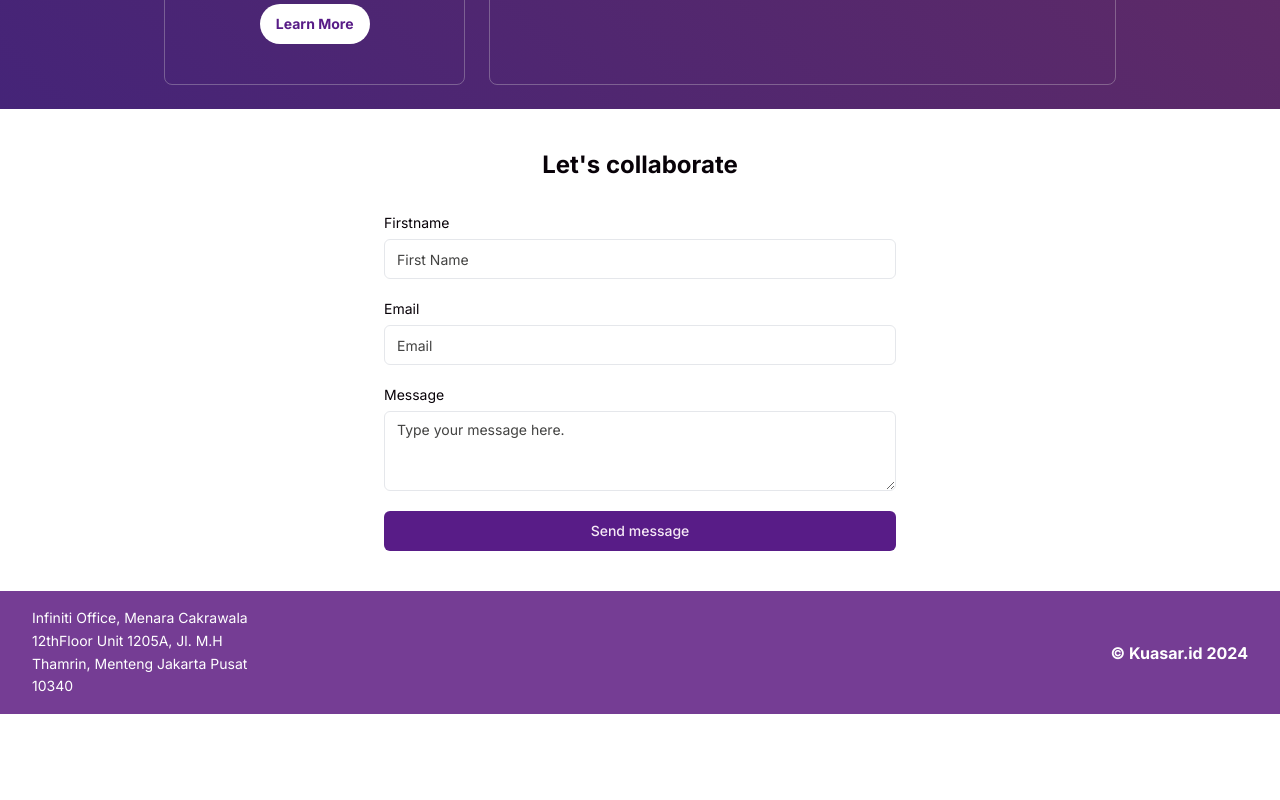
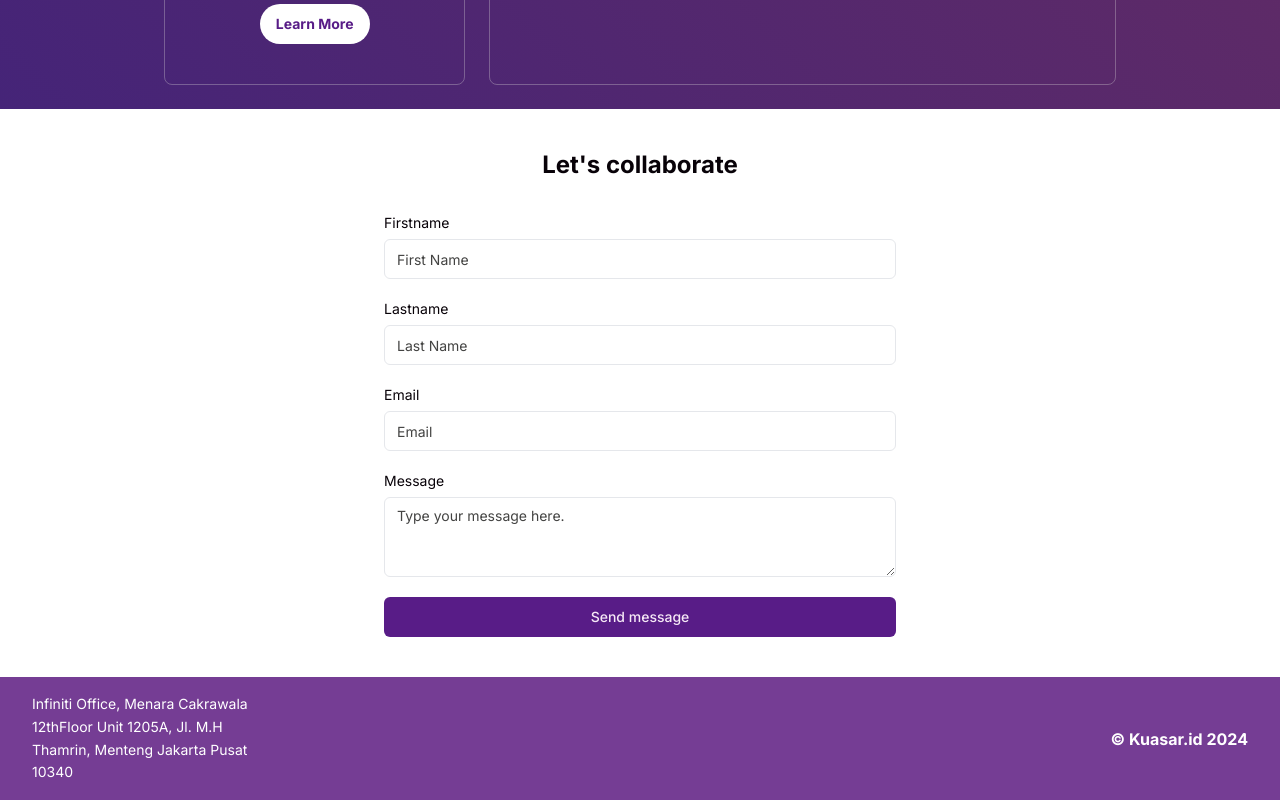
Before and after one commit to agus-wesly/kuasar, a React (Vite) app: page /for-business in a window 1280 px wide. Shown: the part 707-1507 px from the top of the page. Before the commit the page ends 1421 px from the top, so only its background shows below. Built offline with nearby package versions, Linux system fonts and the light colour scheme.

Commit message:
feat : add collaborate form functionality

```diff
--- a/src/pages/for-business/components/collaborate.tsx
+++ b/src/pages/for-business/components/collaborate.tsx
@@ -1,35 +1,107 @@
 import { Button } from '@/components/ui/button'
 import { Input } from '@/components/ui/input'
 import { Textarea } from '@/components/ui/textarea'
+import { axios } from '@/plugin/axios'
+import { Loader2 } from 'lucide-react'
+import { FormEvent, useState } from 'react'
+import { toast } from 'sonner'
 
 type Props = {}
 
 export default function Collaborate({}: Props) {
+  const { handleSubmit, isSubmitting } = useCollaborateForm()
+
   return (
     <section className="container my-10 flex flex-col gap-8">
       <p className="text-2xl text-center font-bold">Let's collaborate</p>
-      <form className="flex flex-col gap-5 text-xs md:text-sm w-full max-w-sm md:max-w-lg mx-auto">
+      <form
+        onSubmit={handleSubmit}
+        className=" w-full max-w-sm md:max-w-lg mx-auto"
+      >
+        <fieldset
+          disabled={isSubmitting}
+          className="flex flex-col gap-5 text-xs md:text-sm"
+        >
           <div className="grid w-full items-center gap-1.5">
             <label htmlFor="firstName">Firstname</label>
             <Input
               type="text"
               required
               id="firstName"
+              name="firstName"
               placeholder="First Name"
-            className=""
+            />
+          </div>
+          <div className="grid w-full items-center gap-1.5">
+            <label htmlFor="lastname">Lastname</label>
+            <Input
+              type="text"
+              required
+              id="lastName"
+              name="lastName"
+              placeholder="Last Name"
             />
           </div>
           <div className="grid w-full items-center gap-1.5">
             <label htmlFor="email">Email</label>
-          <Input required type="email" id="email" placeholder="Email" />
+            <Input
+              required
+              type="email"
+              name="email"
+              id="email"
+              placeholder="Email"
+            />
           </div>
           <div className="grid w-full items-center gap-1.5">
             <label htmlFor="email">Message</label>
-          <Textarea required placeholder="Type your message here." />
+            <Textarea
+              required
+              placeholder="Type your message here."
+              name="message"
+            />
           </div>
-
-        <Button type="submit">Send message</Button>
+          <Button type="submit">
+            {isSubmitting && <Loader2 className="mr-2 h-4 w-4 animate-spin" />}
+            <span>Send message</span>
+          </Button>
+        </fieldset>
       </form>
     </section>
   )
 }
+
+function useCollaborateForm() {
+  const [isSubmitting, setIsSubmitting] = useState(false)
+
+  async function handleSubmit(e: FormEvent<HTMLFormElement>) {
+    e.preventDefault()
+    const formData = new FormData(e.currentTarget)
+    try {
+      setIsSubmitting(true)
+      await axios.post('/contact-message', {
+        first_name: formData.get('firstName'),
+        last_name: formData.get('lastName'),
+        email: formData.get('email'),
+        message: formData.get('message'),
+      })
+      toast.success('Successfully send message', {
+        style: {
+          fontFamily: 'Inter, system-ui, Avenir, Helvetica, Arial, sans-serif',
+        },
+      })
+    } catch (error) {
+      toast.error('Failed to send message', {
+        style: {
+          fontFamily: 'Inter, system-ui, Avenir, Helvetica, Arial, sans-serif',
+        },
+      })
+    } finally {
+      setIsSubmitting(false)
+    }
+  }
+
+  return {
+    isSubmitting,
+    handleSubmit,
+  }
+}
```
Lines whose indentation alone changed are shown as unchanged.
